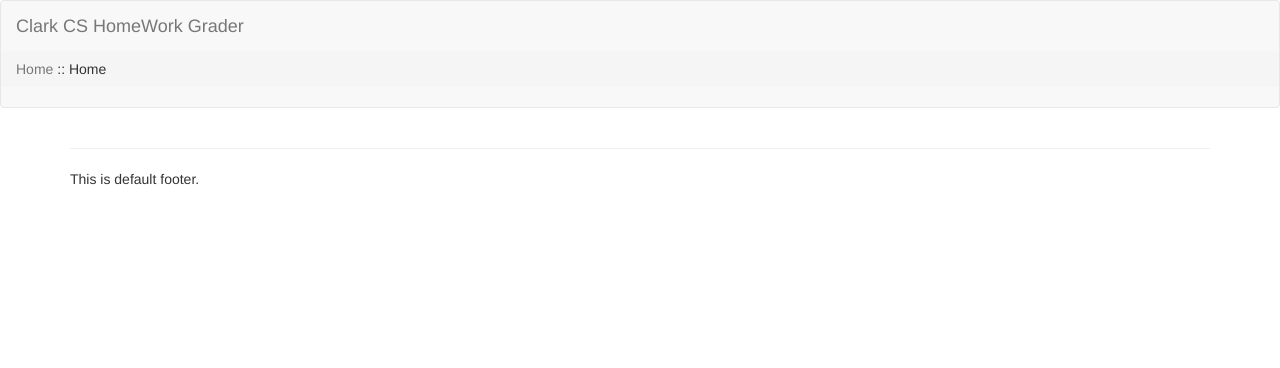
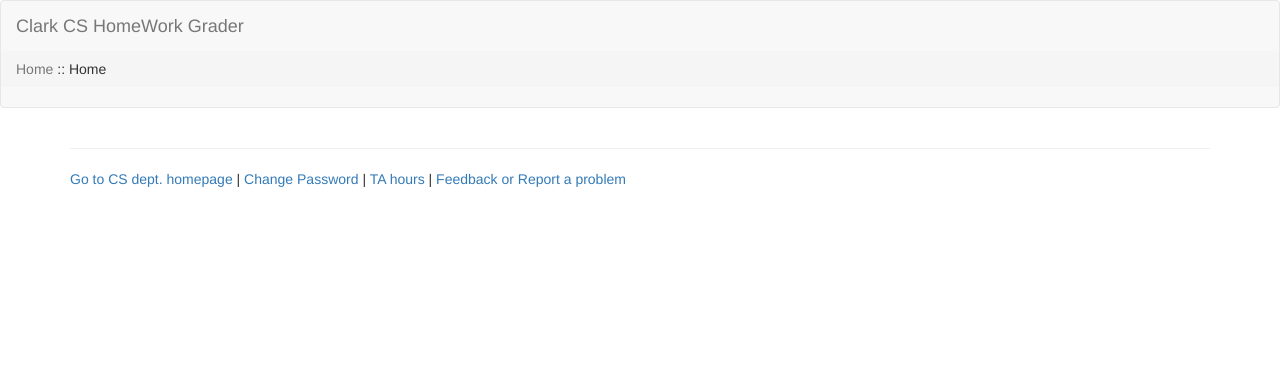
Before and after one commit to IsaacKhor/athena, a Django app: template templates/grader/home.html in a window 1280 px wide. Shown: the top 368 px of the page. Run offline with Django 3.2, Linux system fonts and the light colour scheme; the template is opened without the code that fills it, so the values that code supplies are empty; some libraries are stand-ins or nearby versions.

Commit message:
Add useful links to footer

```diff
--- a/templates/base.html
+++ b/templates/base.html
@@ -51,7 +51,12 @@
       {% block content %} This is default block. {% endblock %}
 
       <hr/>
-      {% block footer %} This is default footer. {% endblock %}
+      {% block footer %}
+        <a href="http://cs.clarku.edu/mathcs">Go to CS dept. homepage</a> |
+        <a href="http://cs.clarku.edu/password">Change Password</a> |
+        <a href="http://cs.clarku.edu/mathcs/ta">TA hours</a> |
+        <a href="mailto:skovaka@clarku.edu?subject=CS department HW submission website issue/feedback">Feedback or Report a problem</a>
+      {% endblock %}
     </div>
   </body>
 </html>
```
